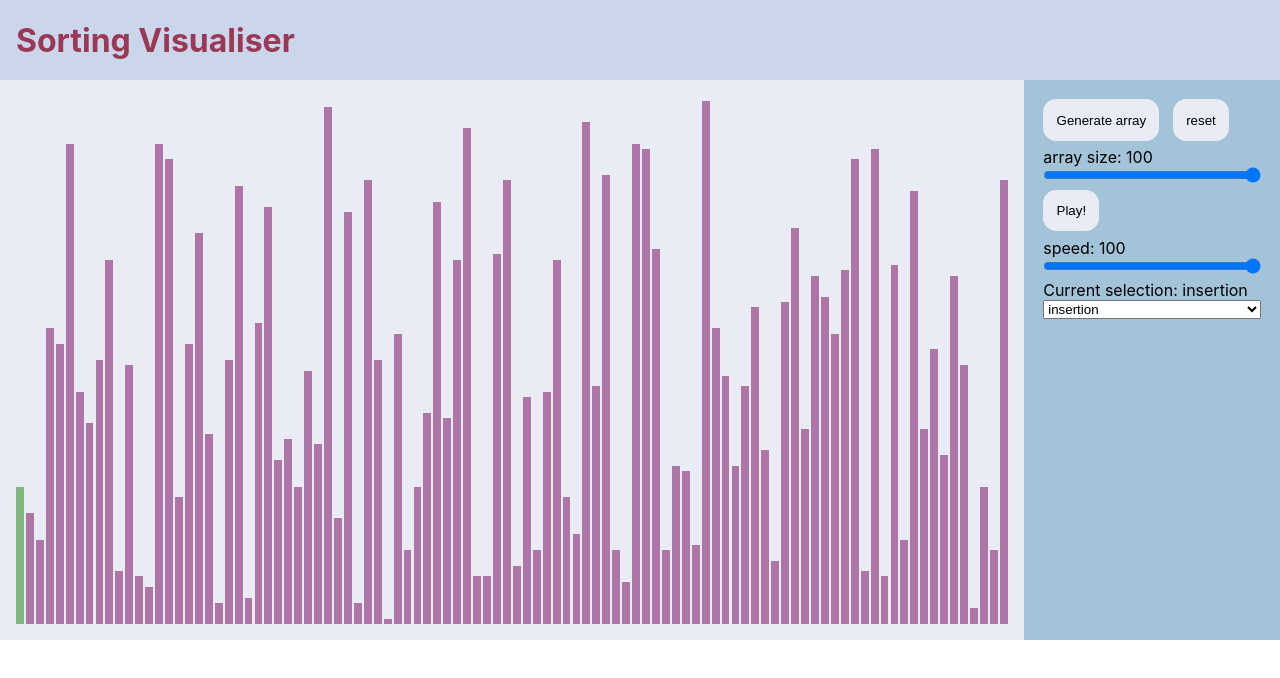
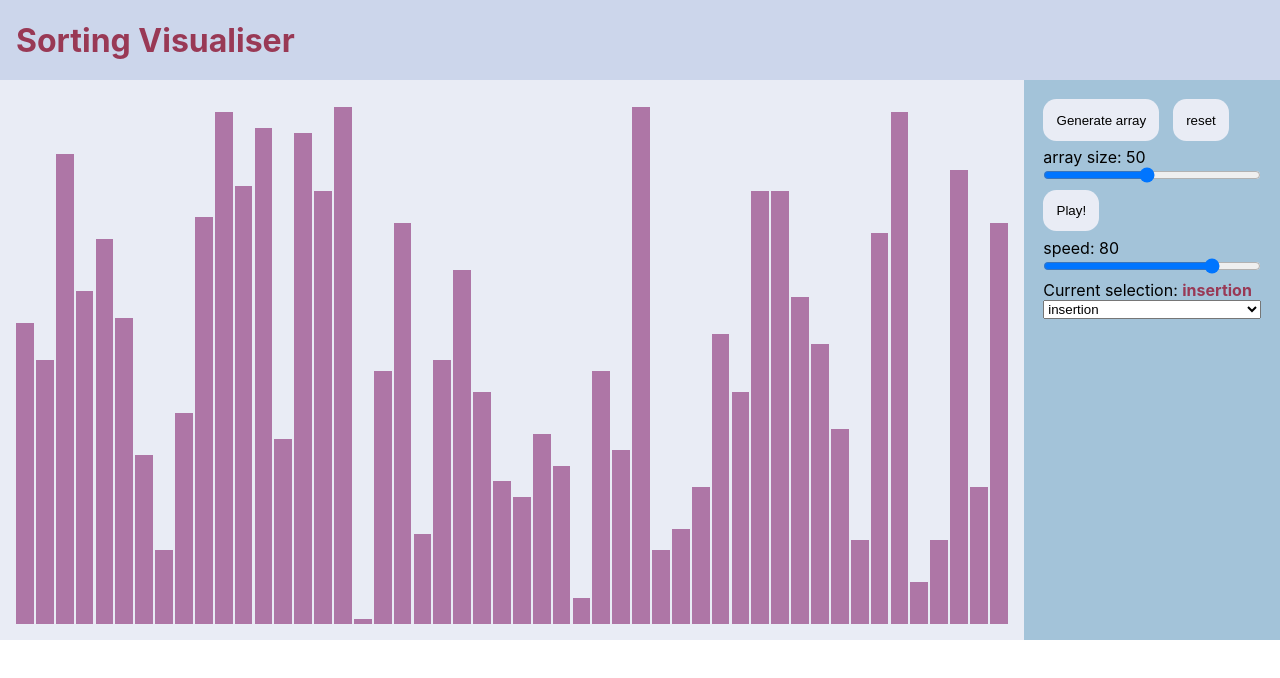
Before and after one commit to johanvandongen/visualiser, a React (Create React App) app: page / in a window 1280 px wide. Shown: the top 678 px of the page. Built offline with nearby package versions, Linux system fonts and the light colour scheme.

Commit message:
change initial values and selected alg style

```diff
--- a/src/App.js
+++ b/src/App.js
@@ -16,7 +16,7 @@ export const ALG = {
 }
 
 function App() {
-  const [array, setArray] = useState({initValues: [], values: [], leftElement:0, rightElement:0, step:0, timer: null})
+  const [array, setArray] = useState({initValues: [], values: [], leftElement:-1, rightElement:-1, step:0, timer: null})
   const [moves, setMoves] = useState([])
   const [alogrithm, setAlgorithm] = useState(ALG.INSERTION)
   const timerIdRef = useRef();
@@ -79,16 +79,12 @@ function App() {
   const runSort = (ms) => {
 
     setArray((prev) => {
-      if (true) {
+      clearInterval(timerIdRef.current)
+      const intervalTimer = setInterval(() => runSortAnimation(), ms)
 
-        clearInterval(timerIdRef.current)
-        const intervalTimer = setInterval(() => runSortAnimation(), ms)
-
-        timerIdRef.current = intervalTimer;
-        console.log("timer set", intervalTimer)
-        return {...prev, timer: intervalTimer}
-      }
-      return {...prev}
+      timerIdRef.current = intervalTimer;
+      console.log("timer set", intervalTimer)
+      return {...prev, timer: intervalTimer}
     })
   }
 
@@ -114,7 +110,7 @@ function App() {
 
   // Generate array at beginning of component
   useEffect(() => {
-    generateArray(100)
+    generateArray(50)
   }, [])
 
   // Set new moves
--- a/src/SideMenu.js
+++ b/src/SideMenu.js
@@ -4,8 +4,8 @@ import './index.css'
 import {ALG} from './App';
 
 export default function SideMenu(props) {
-    const [size, setSize] = useState(100)
-    const [speed, setSpeed] = useState({percentage: 100, absolute: 4})
+    const [size, setSize] = useState(50)
+    const [speed, setSpeed] = useState({percentage: 80, milliSeconds: 203}) // Absolute hard coded (can also use useEffect for init)
 
     const rowStyle = {
         position: "relative",
@@ -28,26 +28,27 @@ export default function SideMenu(props) {
         setSize(event.target.value)
     }
 
-    // map 1- 100
+    // map 1%- 100%
     // to 1000ms - 4ms
     const handleSpeedSlider = (event) => {
         const value = event.target.value
-        const range = 1000-4
-        const new_speed = Math.round(1000 - range * (value /100))
-        setSpeed({percentage: value, absolute: new_speed})
+        const range = 1000 - 4
+        const new_speed = Math.round(1000 - (range * (value / 100)))
+        setSpeed({percentage: value, milliSeconds: new_speed})
     }
 
+    // Play / Pause button
     const playPause = () => {
         if (props.timer !== null) {
             props.pause();
         } else {
-            props.sortArray(speed.absolute)
+            props.sortArray(speed.milliSeconds)
         }
     }
 
     useEffect(() => {
         if (props.timer !== null) {
-            props.sortArray(speed.absolute)
+            props.sortArray(speed.milliSeconds)
         }
     }, [speed])
 
@@ -73,7 +74,7 @@ export default function SideMenu(props) {
             </div>
 
             <div style={columnStyle}>
-                <p>Current selection: {props.alg}</p>
+                <p>Current selection: <span>{props.alg}</span></p>
                 <select onChange={props.switchAlg}>
                     <option value={ALG.INSERTION}>{ALG.INSERTION}</option>
                     <option value={ALG.BUBBLE}>{ALG.BUBBLE}</option>
--- a/src/index.css
+++ b/src/index.css
@@ -45,3 +45,8 @@ code {
   background-color: #cfd4e2;
   transition: 0.5s;
 }
+
+span {
+  font-weight: bold;
+  color: #993955;
+}
```
